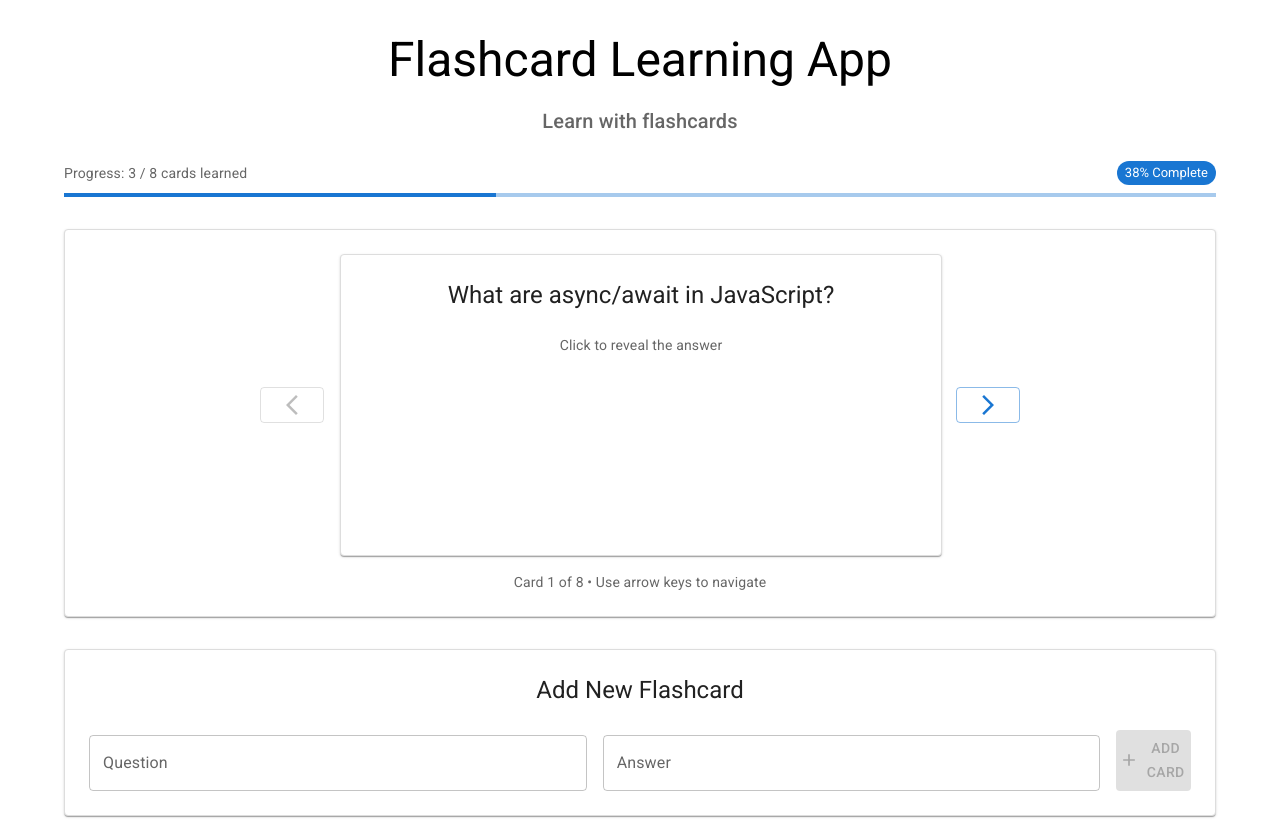
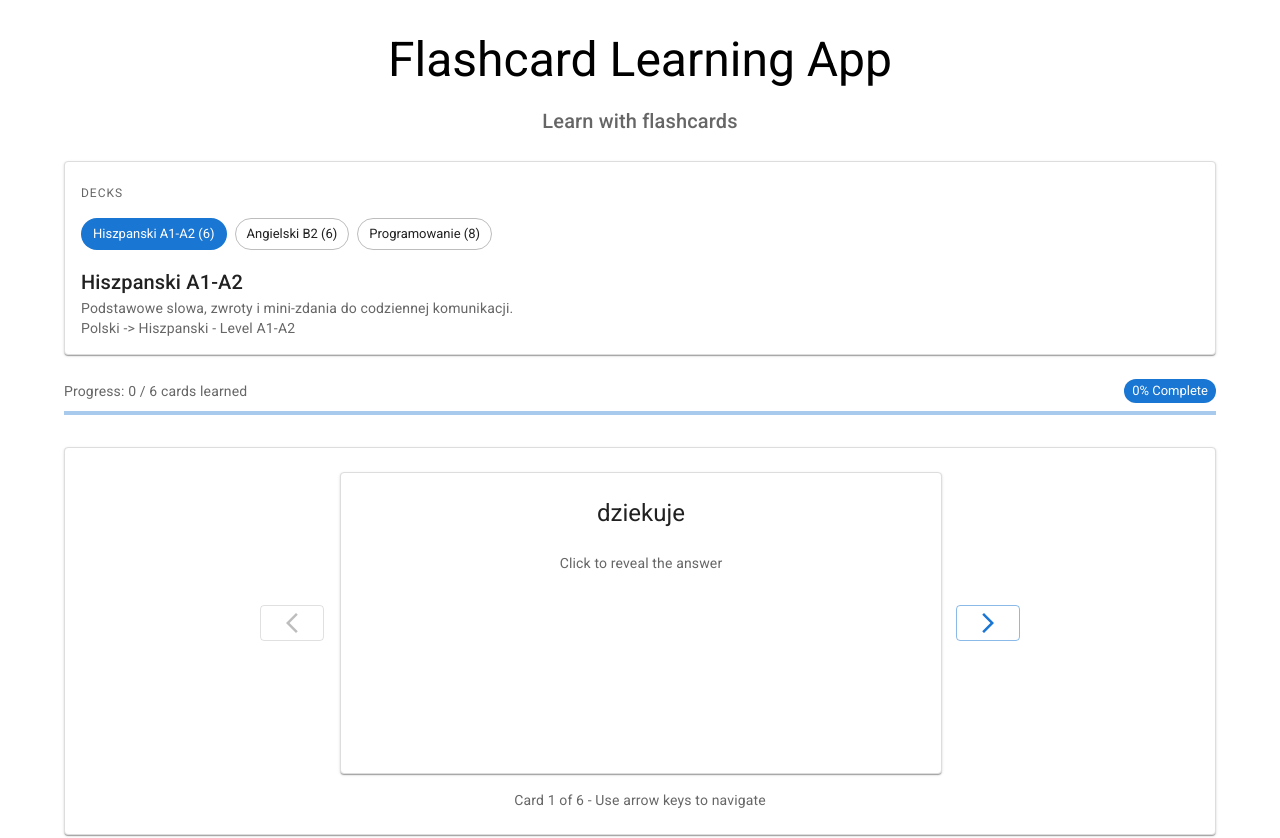
Before and after one commit to julianowicka/flashcard-typescript, a React (Create React App) app: page / in a window 1280 px wide. Shown: the top 838 px of the page. Built offline with nearby package versions, Linux system fonts and the light colour scheme.

Commit message:
feat: add language decks and local persistence

```diff
--- a/src/App.tsx
+++ b/src/App.tsx
@@ -1,30 +1,82 @@
-import React, {ChangeEventHandler, useState, useEffect} from 'react';
+import React, {ChangeEventHandler, useEffect, useState} from 'react';
 import './App.css';
 import Flashcard from "./components/Flashcard/Flashcard";
-import {Button, TextField, Typography, Box, Container, Paper, Chip, LinearProgress} from "@mui/material";
-import {FlashcardModel} from "./components/Flashcard/FlashcardModel";
+import {Box, Button, Chip, Container, LinearProgress, Paper, Stack, TextField, Typography} from "@mui/material";
+import {DeckModel, FlashcardModel} from "./components/Flashcard/FlashcardModel";
 import ArrowForwardIosIcon from '@mui/icons-material/ArrowForwardIos';
 import ArrowBackIosNewIcon from '@mui/icons-material/ArrowBackIosNew';
 import AddIcon from '@mui/icons-material/Add';
-import {mockFlashcards} from "./components/Flashcard/util/mockFlashcards";
+import {mockDecks} from "./components/Flashcard/util/mockFlashcards";
+
+const STORAGE_KEY = "flashcard-learning-decks";
+
+const loadInitialDecks = (): DeckModel[] => {
+    const fallbackDecks = mockDecks();
+
+    try {
+        const storedDecks = window.localStorage.getItem(STORAGE_KEY);
+
+        if (!storedDecks) {
+            return fallbackDecks;
+        }
+
+        const parsedDecks = JSON.parse(storedDecks) as DeckModel[];
+        return Array.isArray(parsedDecks) && parsedDecks.length > 0 ? parsedDecks : fallbackDecks;
+    } catch {
+        return fallbackDecks;
+    }
+};
 
 function App() {
-    const [flashcards, setFlashcards] = useState(mockFlashcards());
+    const [decks, setDecks] = useState<DeckModel[]>(loadInitialDecks);
+    const [selectedDeckId, setSelectedDeckId] = useState(decks[0]?.id ?? "");
     const [currentIndex, setCurrentIndex] = useState(0);
-    const [currentFlashcard, setCurrentFlashcard] = useState(flashcards[0]);
+    const [questionInputValue, setQuestionInputValue] = useState("");
+    const [answerInputValue, setAnswerInputValue] = useState("");
 
-    // Update current flashcard when index or flashcards change
+    const currentDeck = decks.find(deck => deck.id === selectedDeckId) ?? decks[0];
+    const flashcards = currentDeck?.flashcards ?? [];
+    const currentFlashcard = flashcards[currentIndex] ?? flashcards[0];
+
     useEffect(() => {
-        if (flashcards.length > 0) {
-            setCurrentFlashcard(flashcards[currentIndex]);
+        window.localStorage.setItem(STORAGE_KEY, JSON.stringify(decks));
+    }, [decks]);
+
+    useEffect(() => {
+        if (currentIndex > flashcards.length - 1) {
+            setCurrentIndex(Math.max(flashcards.length - 1, 0));
         }
-    }, [currentIndex, flashcards]);
+    }, [currentIndex, flashcards.length]);
+
+    const updateSelectedDeck = (updater: (flashcards: FlashcardModel[]) => FlashcardModel[]) => {
+        setDecks(previousDecks => previousDecks.map(deck => {
+            if (deck.id !== selectedDeckId) {
+                return deck;
+            }
+
+            return {
+                ...deck,
+                flashcards: updater(deck.flashcards),
+            };
+        }));
+    };
+
+    const handleSelectDeck = (deckId: string) => {
+        setSelectedDeckId(deckId);
+        setCurrentIndex(0);
+    };
 
     const toggleIsLearned = (index: number, checked: boolean) => {
-        const newFlashcards: FlashcardModel[] = [...flashcards];
-        const toBeChanged = newFlashcards[currentIndex];
-        toBeChanged.isLearned = checked;
-        setFlashcards(newFlashcards);
+        updateSelectedDeck(previousFlashcards => previousFlashcards.map((flashcard, flashcardIndex) => {
+            if (flashcardIndex !== index) {
+                return flashcard;
+            }
+
+            return {
+                ...flashcard,
+                isLearned: checked,
+            };
+        }));
     };
 
     const goToNext = () => {
@@ -39,27 +91,29 @@ function App() {
         }
     };
 
-    const [questionInputValue, setQuestionInputValue] = useState("")
-
     const handleChangeQuestion: ChangeEventHandler<HTMLInputElement> = (event) => {
         setQuestionInputValue(event.target.value);
-    }
-
-    const [answerInputValue, setAnswerInputValue] = useState("")
+    };
 
     const handleChangeAnswer: ChangeEventHandler<HTMLInputElement> = (event) => {
         setAnswerInputValue(event.target.value);
-    }
+    };
 
     const handleAddFlashcard = () => {
         if (questionInputValue.trim() && answerInputValue.trim()) {
-            const newFlashcards: FlashcardModel[] = [...flashcards];
-            newFlashcards.push({
+            updateSelectedDeck(previousFlashcards => ([
+                ...previousFlashcards,
+                {
                     answer: answerInputValue.trim(),
                     question: questionInputValue.trim(),
-                isLearned: false
-            });
-            setFlashcards(newFlashcards);
+                    sourceText: questionInputValue.trim(),
+                    targetText: answerInputValue.trim(),
+                    sourceLanguage: currentDeck.sourceLanguage,
+                    targetLanguage: currentDeck.targetLanguage,
+                    level: currentDeck.level,
+                    isLearned: false,
+                }
+            ]));
             setAnswerInputValue("");
             setQuestionInputValue("");
         }
@@ -67,7 +121,7 @@ function App() {
 
     const getProgress = () => {
         const learnedCount = flashcards.filter(card => card.isLearned).length;
-        return (learnedCount / flashcards.length) * 100;
+        return flashcards.length > 0 ? (learnedCount / flashcards.length) * 100 : 0;
     };
 
     const handleKeyPress = (event: React.KeyboardEvent) => {
@@ -77,7 +131,6 @@ function App() {
             goToPrevious();
         }
     };
-
 
     return (
         <Container maxWidth="lg" sx={{ py: 4 }} onKeyDown={handleKeyPress} tabIndex={0}>
@@ -89,7 +142,34 @@ function App() {
                     Learn with flashcards
                 </Typography>
 
-                {/* Progress Section */}
+                <Paper sx={{ p: 2, mt: 3, textAlign: 'left', border: '1px solid #ddd' }}>
+                    <Typography variant="overline" color="text.secondary">
+                        Decks
+                    </Typography>
+                    <Stack direction="row" spacing={1} sx={{ mt: 1, flexWrap: 'wrap', rowGap: 1 }}>
+                        {decks.map(deck => (
+                            <Chip
+                                key={deck.id}
+                                label={`${deck.name} (${deck.flashcards.length})`}
+                                color={deck.id === currentDeck.id ? 'primary' : 'default'}
+                                variant={deck.id === currentDeck.id ? 'filled' : 'outlined'}
+                                onClick={() => handleSelectDeck(deck.id)}
+                            />
+                        ))}
+                    </Stack>
+                    <Box sx={{ mt: 2 }}>
+                        <Typography variant="h6">
+                            {currentDeck.name}
+                        </Typography>
+                        <Typography variant="body2" color="text.secondary">
+                            {currentDeck.description}
+                        </Typography>
+                        <Typography variant="body2" color="text.secondary">
+                            {currentDeck.sourceLanguage} -&gt; {currentDeck.targetLanguage} - Level {currentDeck.level}
+                        </Typography>
+                    </Box>
+                </Paper>
+
                 <Box sx={{ mt: 3, mb: 2 }}>
                     <Box sx={{ display: 'flex', justifyContent: 'space-between', alignItems: 'center', mb: 1 }}>
                         <Typography variant="body2" color="text.secondary">
@@ -108,7 +188,6 @@ function App() {
                 </Box>
             </Box>
 
-            {/* Flashcard Navigation Section */}
             <Paper sx={{ p: 3, mb: 4, border: '1px solid #ddd' }}>
                 <Box sx={{ display: 'flex', alignItems: 'center', justifyContent: 'center', gap: 2 }}>
                     <Button
@@ -120,13 +199,19 @@ function App() {
                     </Button>
 
                     <Box sx={{ flex: 1, maxWidth: 600 }}>
+                        {currentFlashcard && (
                             <Flashcard
                                 answer={currentFlashcard.answer}
                                 question={currentFlashcard.question}
                                 isLearned={currentFlashcard.isLearned}
                                 toggleIsLearnedFunction={toggleIsLearned}
                                 flashcardIndex={currentIndex}
+                                sourceLanguage={currentFlashcard.sourceLanguage}
+                                targetLanguage={currentFlashcard.targetLanguage}
+                                example={currentFlashcard.example}
+                                level={currentFlashcard.level}
                             />
+                        )}
                     </Box>
 
                     <Button
@@ -139,14 +224,13 @@ function App() {
                 </Box>
 
                 <Typography variant="body2" color="text.secondary" sx={{ textAlign: 'center', mt: 2 }}>
-                    Card {currentIndex + 1} of {flashcards.length} • Use arrow keys to navigate
+                    Card {currentIndex + 1} of {flashcards.length} - Use arrow keys to navigate
                 </Typography>
             </Paper>
 
-            {/* Add New Flashcard Section */}
             <Paper sx={{ p: 3, border: '1px solid #ddd' }}>
                 <Typography variant="h5" gutterBottom sx={{ textAlign: 'center', mb: 3 }}>
-                    Add New Flashcard
+                    Add New Flashcard to {currentDeck.name}
                 </Typography>
                 <Box sx={{
                     display: 'flex',
--- a/src/components/Flashcard/util/mockFlashcards.ts
+++ b/src/components/Flashcard/util/mockFlashcards.ts
@@ -1,4 +1,4 @@
-import {FlashcardModel} from "../FlashcardModel";
+import {DeckModel, FlashcardModel} from "../FlashcardModel";
 
 export const mockFlashcards = (): FlashcardModel[] => {
     const mockFlashcards: FlashcardModel[] = [];
@@ -58,3 +58,68 @@ export const mockFlashcards = (): FlashcardModel[] => {
 
     return mockFlashcards;
 }
+
+const languageCard = (
+    sourceText: string,
+    targetText: string,
+    sourceLanguage: string,
+    targetLanguage: string,
+    level: string,
+    example: string,
+    tags: string[] = []
+): FlashcardModel => ({
+    question: sourceText,
+    answer: targetText,
+    sourceText,
+    targetText,
+    sourceLanguage,
+    targetLanguage,
+    example,
+    tags,
+    level,
+    isLearned: false,
+});
+
+export const mockDecks = (): DeckModel[] => [
+    {
+        id: "spanish-a1-a2",
+        name: "Hiszpanski A1-A2",
+        description: "Podstawowe slowa, zwroty i mini-zdania do codziennej komunikacji.",
+        sourceLanguage: "Polski",
+        targetLanguage: "Hiszpanski",
+        level: "A1-A2",
+        flashcards: [
+            languageCard("dziekuje", "gracias", "Polski", "Hiszpanski", "A1", "Gracias por tu ayuda.", ["zwroty"]),
+            languageCard("poprosze kawe", "un cafe, por favor", "Polski", "Hiszpanski", "A1", "Un cafe, por favor.", ["restauracja"]),
+            languageCard("ile to kosztuje?", "cuanto cuesta?", "Polski", "Hiszpanski", "A1", "Cuanto cuesta este libro?", ["zakupy"]),
+            languageCard("jestem z Polski", "soy de Polonia", "Polski", "Hiszpanski", "A1", "Hola, soy de Polonia.", ["przedstawianie"]),
+            languageCard("potrzebuje pomocy", "necesito ayuda", "Polski", "Hiszpanski", "A2", "Necesito ayuda con mi reserva.", ["podroz"]),
+            languageCard("dzisiaj jest ladna pogoda", "hace buen tiempo hoy", "Polski", "Hiszpanski", "A2", "Hace buen tiempo hoy en Madrid.", ["pogoda"]),
+        ],
+    },
+    {
+        id: "english-b2",
+        name: "Angielski B2",
+        description: "Praktyczne slownictwo B2: rozmowy, praca, opinie i argumentacja.",
+        sourceLanguage: "Polski",
+        targetLanguage: "Angielski",
+        level: "B2",
+        flashcards: [
+            languageCard("uzasadnic decyzje", "to justify a decision", "Polski", "Angielski", "B2", "You need to justify your decision with clear arguments.", ["praca"]),
+            languageCard("mimo wszystko", "nevertheless", "Polski", "Angielski", "B2", "The task was difficult; nevertheless, we finished it on time.", ["laczniki"]),
+            languageCard("wyciagnac wnioski", "to draw conclusions", "Polski", "Angielski", "B2", "It is too early to draw conclusions.", ["argumentacja"]),
+            languageCard("miec tendencje do", "to tend to", "Polski", "Angielski", "B2", "People tend to remember stories better than facts.", ["czasowniki"]),
+            languageCard("wymagajacy", "demanding", "Polski", "Angielski", "B2", "The course is demanding but very useful.", ["przymiotniki"]),
+            languageCard("z mojego punktu widzenia", "from my point of view", "Polski", "Angielski", "B2", "From my point of view, this solution is more reliable.", ["opinie"]),
+        ],
+    },
+    {
+        id: "programming",
+        name: "Programowanie",
+        description: "Dotychczasowe fiszki techniczne zachowane jako osobna talia.",
+        sourceLanguage: "English",
+        targetLanguage: "English",
+        level: "Mixed",
+        flashcards: mockFlashcards(),
+    },
+];
```
Also changed, not shown: src/components/Flashcard/Flashcard.tsx (+24 -3 lines), src/components/Flashcard/FlashcardModel.ts (+16 -0 lines), 1 other file (tests, documents, lock files or other folders). Lines whose indentation alone changed are shown as unchanged.
